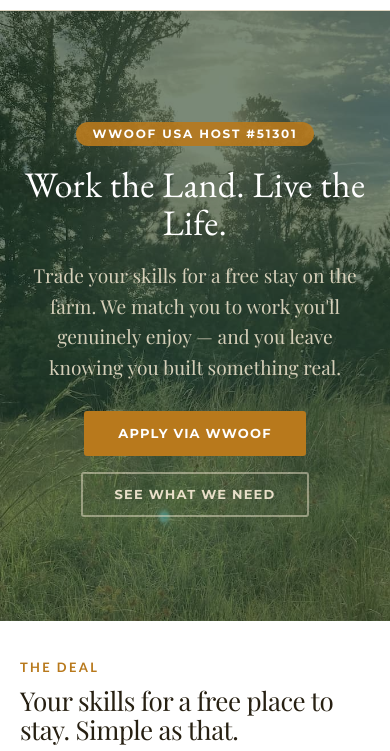
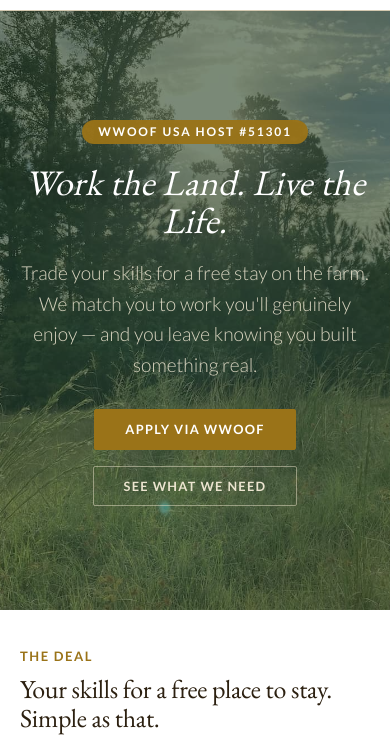
Before and after one commit to hebrides/castlehaynejane, a plain HTML site: page site-v2/volunteer.html in a window 390 px wide. Shown: the part 62-813 px from the top of the page. Drawn offline with Linux system fonts and the light colour scheme; no server answers; files whose address does not match are found by name.

Commit message:
update CSS

```diff
--- a/site-v2/css/main.css
+++ b/site-v2/css/main.css
@@ -14,40 +14,40 @@
   --flow-sm:  clamp(2rem, 3.5vw, 3rem);
 
   /* Palette */
-  --cream:        #f7f0e5;
-  --cream-alt:    #ece4d4;
-  --cream-border: #ddd4c0;
+  --cream:        #f5f0e6;
+  --cream-alt:    #ebe3d2;
+  --cream-border: #d4c9b0;
   --green:        #1b3516;
   --green-mid:    #2d5225;
-  --green-pale:   #dce8d4;
-  --amber:        #b8791c;
-  --amber-light:  #f0ddb2;
-  --amber-dark:   #9e6716;
-  --text:         #272012;
+  --green-pale:   #d4e4c8;
+  --amber:        #9a7318;   /* warm harvest gold — not orange */
+  --amber-light:  #ddc97a;   /* soft wheat */
+  --amber-dark:   #7d5e10;   /* deep gold for hover states */
+  --text:         #2c2010;
   --text-muted:   #7a6e58;
-  --text-on-dark: #e8dfc8;
+  --text-on-dark: #ece5d0;
   --white:        #fff;
-  --shadow-sm:    0 2px 12px rgba(0,0,0,0.07);
-  --shadow-md:    0 8px 32px rgba(0,0,0,0.10);
-  --shadow-lg:    0 24px 60px rgba(0,0,0,0.13);
+  --shadow-sm:    0 2px 10px rgba(0,0,0,0.06);
+  --shadow-md:    0 6px 28px rgba(0,0,0,0.09);
+  --shadow-lg:    0 20px 52px rgba(0,0,0,0.12);
 
   /* Type scale */
   --fs-sm:    0.875rem;
   --fs-base:  1rem;
-  --fs-prose: 1.125rem;
+  --fs-prose: 1.0625rem;
   --fs-h3:    0.8125rem;
-  --fs-h2:    clamp(2rem, 4.5vw, 3.25rem);
-  --fs-hero:  clamp(2.75rem, 8vw, 5.5rem);
-  --lh-prose: 1.85;
-  --lh-head:  1.1;
+  --fs-h2:    clamp(1.875rem, 4vw, 3rem);
+  --fs-hero:  clamp(2.5rem, 7vw, 5rem);
+  --lh-prose: 1.75;
+  --lh-head:  1.08;
 
-  /* Fonts */
-  --font-nav:     "Montserrat", system-ui, -apple-system, sans-serif;
+  /* Fonts — two-font system: EB Garamond (display/headings) + Lato (body/UI) */
+  --font-nav:     "Lato", system-ui, -apple-system, sans-serif;
   --font-hero:    "EB Garamond", Garamond, "Times New Roman", serif;
-  --font-head:    "Playfair Display", ui-serif, Georgia, serif;
+  --font-head:    "EB Garamond", Garamond, "Times New Roman", serif;
   --font-subhead: "Lato", system-ui, -apple-system, sans-serif;
-  --font-body:    "Playfair Display", ui-serif, Georgia, serif;
-  --font-logo:    "Lora", system-ui, Garamond, serif;
+  --font-body:    "Lato", system-ui, -apple-system, sans-serif;
+  --font-logo:    "EB Garamond", Garamond, "Times New Roman", serif;
 }
 
 /* ===== Reset & Base ===== */
@@ -97,18 +97,18 @@ section.section--tight { padding-block: var(--flow-sm); }
 
 /* ===== Typography ===== */
 .kicker {
-  font: 600 var(--fs-h3) / 1 var(--font-subhead);
-  letter-spacing: 0.18em;
+  font: 700 var(--fs-h3) / 1 var(--font-subhead);
+  letter-spacing: 0.12em;
   text-transform: uppercase;
   color: var(--amber);
   display: block;
-  margin-bottom: 0.85rem;
+  margin-bottom: 0.75rem;
 }
 .section--dark .kicker { color: var(--amber-light); }
 
 h2, .h2 {
-  font: 500 var(--fs-h2) / var(--lh-head) var(--font-head);
-  letter-spacing: -0.02em;
+  font: 400 var(--fs-h2) / var(--lh-head) var(--font-head);
+  letter-spacing: -0.01em;
   color: var(--text);
   margin-bottom: 0.5em;
 }
@@ -116,13 +116,12 @@ h2, .h2 {
 .section--dark .h2 { color: var(--text-on-dark); }
 
 h3, .h3 {
-  font: 700 var(--fs-h3) / 1 var(--font-subhead);
-  letter-spacing: 0.15em;
-  text-transform: uppercase;
-  color: var(--text-muted);
-  margin-bottom: 0.75rem;
+  font: 600 1rem / 1.3 var(--font-subhead);
+  letter-spacing: 0.01em;
+  color: var(--text);
+  margin-bottom: 0.6rem;
 }
-.section--dark h3 { color: var(--text-on-dark); opacity: 0.7; }
+.section--dark h3 { color: var(--text-on-dark); opacity: 0.8; }
 
 p {
   font: 400 var(--fs-prose) / var(--lh-prose) var(--font-body);
@@ -140,13 +139,13 @@ p {
   display: inline-flex;
   align-items: center;
   gap: 0.5rem;
-  padding: 0.875rem 2rem;
-  font: 600 0.8125rem / 1 var(--font-nav);
-  letter-spacing: 0.09em;
+  padding: 0.8125rem 1.875rem;
+  font: 600 0.8rem / 1 var(--font-nav);
+  letter-spacing: 0.1em;
   text-transform: uppercase;
   text-decoration: none;
-  border: 2px solid transparent;
-  border-radius: 3px;
+  border: 1.5px solid transparent;
+  border-radius: 2px;
   cursor: pointer;
   transition: background .2s ease, color .2s ease, border-color .2s ease, transform .15s ease;
 }
@@ -334,7 +333,7 @@ body.nav-open .hamburger::after  { transform: rotate(-45deg) translate(5px, -5px
 }
 .hero__pill {
   display: inline-block;
-  background: rgba(184,121,28,0.9);
+  background: rgba(154,115,24,0.95);
   color: #fff;
   font: 700 0.75rem / 1 var(--font-nav);
   letter-spacing: 0.15em;
@@ -344,12 +343,12 @@ body.nav-open .hamburger::after  { transform: rotate(-45deg) translate(5px, -5px
   margin-bottom: 1.25rem;
 }
 .hero__title {
-  font: 400 var(--fs-hero) / 1.05 var(--font-hero);
+  font: 400 italic var(--fs-hero) / 1.05 var(--font-hero);
   color: #fff;
   letter-spacing: 0.01em;
   margin: 0 auto 0.5em;
   max-width: 760px;
-  text-shadow: 0 2px 24px rgba(0,0,0,0.35);
+  text-shadow: 0 2px 28px rgba(0,0,0,0.4);
 }
 .hero__sub {
   font: 300 1.2rem / 1.6 var(--font-body);
@@ -392,7 +391,7 @@ body.nav-open .hamburger::after  { transform: rotate(-45deg) translate(5px, -5px
 .audience-card {
   background: var(--white);
   border: 1px solid var(--cream-border);
-  border-radius: 8px;
+  border-radius: 2px;
   padding: 1.75rem 1.5rem;
   text-decoration: none;
   color: var(--text);
@@ -505,7 +504,7 @@ figure img {
 .tier-card {
   background: var(--white);
   border: 1px solid var(--cream-border);
-  border-radius: 8px;
+  border-radius: 2px;
   overflow: hidden;
   display: flex;
   flex-direction: column;
@@ -574,7 +573,7 @@ figure img {
   max-width: 820px;
   margin: 0 auto;
   padding: 2rem;
-  border-radius: 12px;
+  border-radius: 3px;
   background: var(--white);
   box-shadow: var(--shadow-md);
 }
@@ -650,8 +649,8 @@ figure img {
 .skill-card {
   background: var(--white);
   border: 1px solid var(--cream-border);
-  border-radius: 8px;
-  padding: 1.25rem 1rem;
+  border-radius: 2px;
+  padding: 1.4rem 1.1rem;
 }
 .skill-card__icon  { font-size: 1.6rem; margin-bottom: 0.5rem; }
 .skill-card__title { font: 600 0.9rem / 1.2 var(--font-subhead); color: var(--text); margin-bottom: 0.3rem; }
@@ -688,7 +687,7 @@ figure img {
 .form-field select:focus {
   outline: none;
   border-color: var(--amber);
-  box-shadow: 0 0 0 3px rgba(184,121,28,0.12);
+  box-shadow: 0 0 0 3px rgba(154,115,24,0.14);
 }
 .form-field textarea { resize: vertical; }
 
@@ -730,7 +729,7 @@ figure img {
 .task-list { list-style: none; display: grid; gap: 0.8rem; margin: 2rem 0; padding: 0; }
 .task {
   background: var(--white);
-  border-radius: 10px;
+  border-radius: 3px;
   box-shadow: var(--shadow-sm);
   padding: 1rem 1.25rem;
 }
@@ -803,7 +802,7 @@ figure img {
 .task-menu__sidebar {
   background: var(--green);
   color: var(--text-on-dark);
-  border-radius: 14px;
+  border-radius: 3px;
   padding: 1.25rem;
   box-shadow: var(--shadow-md);
   position: sticky;
```
